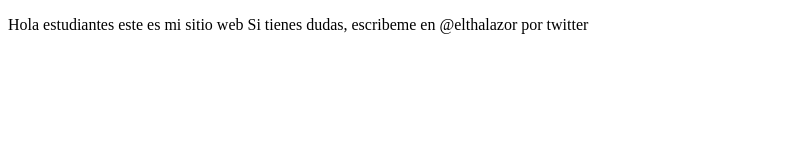
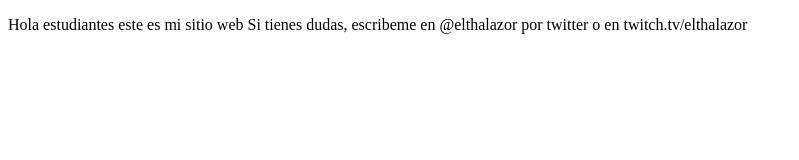
Before and after one commit to Thalazor/CursoPrework00, a plain HTML site: page Index.html in a window 1280 px wide. Shown: the whole page, without its empty margins (0-799 px from the left). Drawn offline with Linux system fonts and the light colour scheme.

Commit message:
Cambios agregamos sitio de twitcht

```diff
--- a/Index.html
+++ b/Index.html
@@ -9,7 +9,7 @@
 <body>
     <p>
     Hola estudiantes este es mi sitio web
-    Si tienes dudas, escribeme en @elthalazor por twitter
+    Si tienes dudas, escribeme en @elthalazor por twitter o en twitch.tv/elthalazor
     </p>
 </body>
 </html>
```
